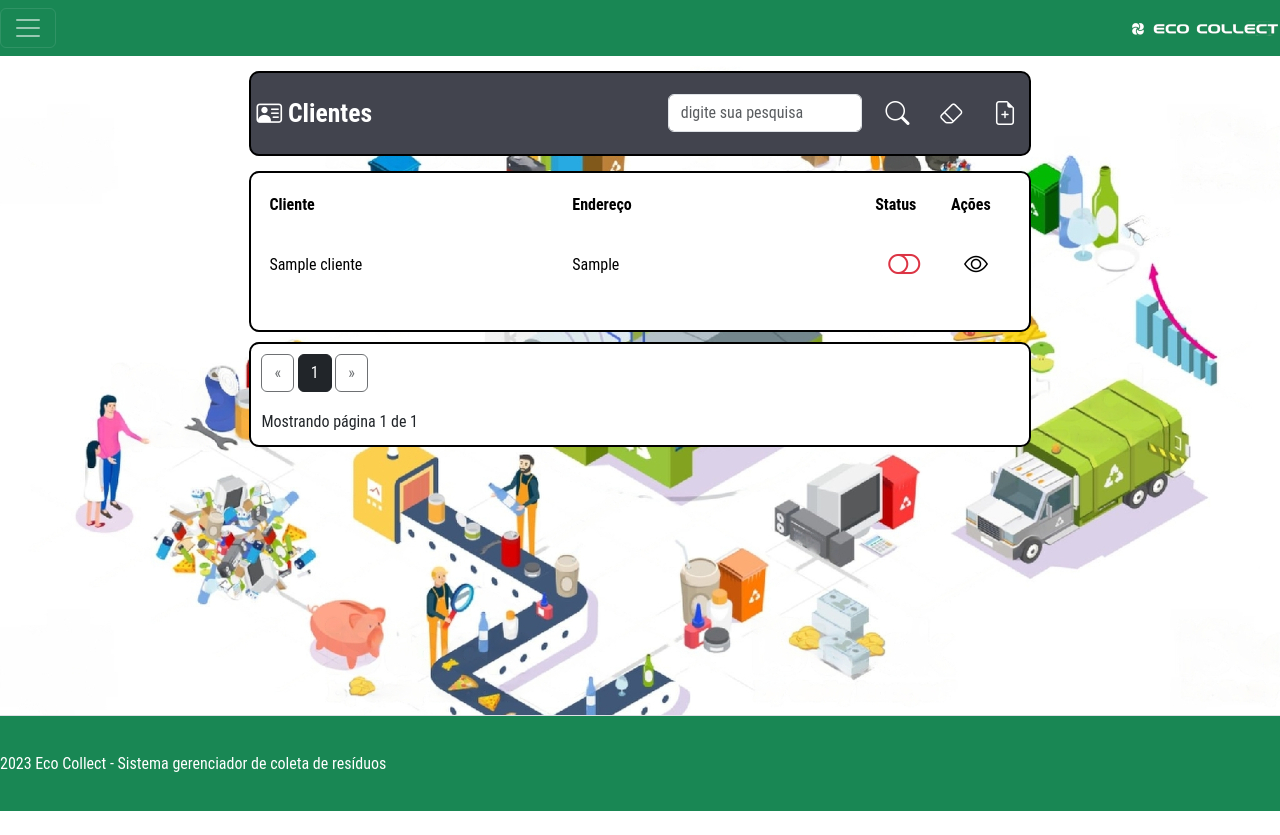
After one commit to Douglaxz/EcoCollect, a Flask app: page /cliente in a window 1280 px wide. The commit adds this page. Run offline with Flask 2, Linux system fonts and the light colour scheme; the visitor is signed in with stand-in values (Sample User, id 1); tables that the repository leaves empty hold one stand-in row (values such as "Sample post"); parts of the project's set-up code (start-up, migrations or seed data) failed here and were passed over; some libraries are stand-ins or nearby versions.

Commit message:
Clientes

```diff
--- /dev/null
+++ b/templates/cliente.html
@@ -0,0 +1,91 @@
+{% extends "template.html"%}
+{% block conteudo %}
+<form method="post" action="{{ url_for('cliente') }}" enctype="multipart/form-data" id="formulario">
+<!-- barra de navegação para desktop/notebook -->
+<div class="boxtitulocombusca">
+    <div class="box_titulo"><i class="bi bi-person-vcard" data-toggle="tooltip" data-placement="right"></i> {{ titulo }}</div>
+    <div class="box_busca">{{form.pesquisa(class="form-control")}}</div>
+    <div class="box_botoes"><a class="btn btn_titulo" href="#" onclick="myFunction()"><i class="bi bi-search" style="font-size:1.5rem; color:white;"></i></a></div>
+    <div class="box_botoes"><a class="btn btn_titulo" href="{{url_for('cliente')}}"><i class="bi bi-eraser" style="font-size:1.5rem; color:white;"></i></a></div>
+    <div class="box_botoes"><a class="btn btn_titulo" href="{{url_for('novoCliente')}}"><i class="bi bi-file-earmark-plus" style="font-size:1.5rem; color:white;"></i></a></div>
+</div>
+<!-- final -->
+<!-- barra de navegação para mobile -->
+<div class="boxtitulocombusca_responsivo">
+  <div class="box_organizadora">
+    <div class="box_titulo"><i class="bi bi-person-vcard" data-toggle="tooltip" data-placement="right" title="residuo"></i> {{ titulo }}</div>
+    <div class="box_botoes"><a class="btn btn_titulo" href="#" onclick="myFunction()"><i class="bi bi-search" style="font-size:1.5rem; color:white;"></i></a></div>
+    <div class="box_botoes"><a class="btn btn_titulo" href="{{url_for('cliente')}}"><i class="bi bi-eraser" style="font-size:1.5rem; color:white;"></i></a></div>
+    <div class="box_botoes"><a class="btn btn_titulo" href="{{url_for('novoCliente')}}"><i class="bi bi-file-earmark-plus" style="font-size:1.5rem; color:white;"></i></a></div>
+   </div>
+  <div class="container input-group">{{form.pesquisa_responsiva(class="busca__input")}}</div>
+</div>
+<!-- final -->
+</form>
+<!-- mostrar dados -->
+<div class="boxcentral">
+  <table class="table table-bordered table-responsiv table-hover">
+      <thead>
+          <tr>
+            <th width="40%">Cliente</th>
+            <th width="40%">Endereço</th>
+            <th width="10%">Status</th>
+            <th width="10%">Ações</th>
+          </tr>
+      </thead>
+      <tbody>
+          {% for cliente in clientes.items %}
+          <tr>
+              <td class="text-left">{{ cliente.nome_cliente }}</td>
+              <td class="text-left">{{ cliente.end_cliente }}</td>
+              <td class="text-left">
+                {% if cliente.status_cliente == 0: %}
+                <i class="btn bi bi-toggle-on text-success" style="font-size:2rem; color:white;">
+                {% else %}
+                <i class="btn bi bi-toggle-off text-danger" style="font-size:2rem; color:white;">
+                {% endif %}
+              <td>
+                <a class="btn" href="{{url_for('visualizarCliente',id=cliente.cod_cliente)}}"><i class="bi bi-eye" style="font-size:1.5rem; color:black;"></i></a>
+            </td>
+          </tr>
+          {% endfor %}
+      </tbody>
+  </table>
+</div>
+<!-- navegação entre as páginas -->
+<div class="boxcentral">
+  <!-- paginação links-->
+  <div class="text-right">
+    <a href="{{ url_for('cliente', page=clientes.prev_num) }}"
+      class="btn btn-outline-dark
+      {% if clientes.page == 1 %}disabled{% endif %}">
+        &laquo;
+    </a>
+  <!-- Loop through the number of pages to display a link for each-->
+    {% for page_num in clientes.iter_pages(left_edge=1, right_edge=1, left_current=1, right_current=2) %}
+  {% if page_num %}
+  <!-- Check for the active page and set the link to "Active"-->
+            {% if clientes.page == page_num %}
+            <a href="{{ url_for('cliente', page=page_num) }}"
+              class="btn btn-dark">
+                {{ page_num }}
+            </a>
+            {% else %}
+            <a href="{{ url_for('cliente', page=page_num) }}"
+              class="btn btn-outline-dark">
+                {{ page_num }}
+            </a>
+            {% endif %}
+        {% else %}
+            ...
+        {% endif %}
+    {% endfor %}
+    <a href="{{ url_for('cliente', page=clientes.next_num) }}"
+      class="btn btn-outline-dark
+      {% if clientes.page == clientes.pages %}disabled{% endif %}">
+        &raquo;
+    </a>
+  </div>
+  <p class="text-right mt-3">Mostrando página {{ clientes.page }} de {{ clientes.pages }}</p>
+</div>
+{% endblock%}
--- a/templates/template.html
+++ b/templates/template.html
@@ -30,8 +30,8 @@
           <button type="button" class="btn btn-outline-light bi bi-card-list" onclick="window.location.href = '/tipoveiculo'"> Tipo Veículo</button>
           <button type="button" class="btn btn-outline-light bi bi-truck-front" onclick="window.location.href = '/veiculo'"> Veículo</button>
           <button type="button" class="btn btn-outline-light bi bi-bootstrap-reboot" onclick="window.location.href = '/residuo'"> Resíduos</button>
-          <button type="button" class="btn btn-outline-light bi bi bi-person-workspace" onclick="window.location.href = '/motorista'"> Motoristas</button>
-
+          <button type="button" class="btn btn-outline-light bi bi-person-workspace" onclick="window.location.href = '/motorista'"> Motoristas</button>
+          <button type="button" class="btn btn-outline-light bi bi-person-vcard" onclick="window.location.href = '/cliente'"> Cliente</button>
 
 
         {% endif%}
--- a/views.py
+++ b/views.py
@@ -12,7 +12,9 @@ from models import tb_user,\
     tb_destinadores,\
     tb_tiposveiculo,\
     tb_veiculos,\
-    tb_motoristas
+    tb_motoristas,\
+    tb_clientes,\
+    tb_pontoscoleta
 from helpers import \
     frm_pesquisa, \
     frm_editar_senha,\
@@ -29,7 +31,11 @@ from helpers import \
     frm_editar_veiculo,\
     frm_visualizar_veiculo,\
     frm_editar_motorista,\
-    frm_visualizar_motorista
+    frm_visualizar_motorista,\
+    frm_editar_cliente,\
+    frm_visualizar_cliente,\
+    frm_editar_pontocoleta,\
+    frm_visualizar_pontocoleta
 
 
 # ITENS POR PÁGINA
@@ -1070,3 +1076,130 @@ def atualizarMotorista():
     else:
         flash('Favor verificar os campos!','danger')
     return redirect(url_for('visualizarMotorista', id=request.form['id']))
+
+##################################################################################################################################
+#CLIENTE
+##################################################################################################################################
+
+#---------------------------------------------------------------------------------------------------------------------------------
+#ROTA: cliente
+#FUNÇÃO: listar informações
+#PODE ACESSAR: administrador
+#---------------------------------------------------------------------------------------------------------------------------------
+@app.route('/cliente', methods=['POST','GET'])
+def cliente():
+    if 'usuario_logado' not in session or session['usuario_logado'] == None:
+        flash('Sessão expirou, favor logar novamente','danger')
+        return redirect(url_for('login',proxima=url_for('cliente')))
+    page = request.args.get('page', 1, type=int)
+    form = frm_pesquisa()
+    pesquisa = form.pesquisa.data
+    if pesquisa == "":
+        pesquisa = form.pesquisa_responsiva.data
+
+    if pesquisa == "" or pesquisa == None:
+        clientes = tb_clientes.query.order_by(tb_clientes.nome_cliente)\
+        .paginate(page=page, per_page=ROWS_PER_PAGE , error_out=False)
+    else:
+        clientes = tb_clientes.query.order_by(tb_clientes.desc_destinador)\
+        .filter(tb_clientes.nome_cliente.ilike(f'%{pesquisa}%'))\
+        .paginate(page=page, per_page=ROWS_PER_PAGE, error_out=False)
+    return render_template('cliente.html', titulo='Clientes', clientes=clientes, form=form)
+
+#---------------------------------------------------------------------------------------------------------------------------------
+#ROTA: novoCliente
+#FUNÇÃO: formulario de cadastro
+#PODE ACESSAR: administrador
+#---------------------------------------------------------------------------------------------------------------------------------
+@app.route('/novoCliente')
+def novoCliente():
+    if 'usuario_logado' not in session or session['usuario_logado'] == None:
+        flash('Sessão expirou, favor logar novamente','danger')
+        return redirect(url_for('login',proxima=url_for('novoCliente')))
+    form = frm_editar_cliente()
+    return render_template('novoCliente.html', titulo='Novo Cliente', form=form)
+
+#---------------------------------------------------------------------------------------------------------------------------------
+#ROTA: criarCliente
+#FUNÇÃO: inclusão no banco de dados
+#PODE ACESSAR: administrador
+#---------------------------------------------------------------------------------------------------------------------------------
+@app.route('/criarCliente', methods=['POST',])
+def criarCliente():
+    if 'usuario_logado' not in session or session['usuario_logado'] == None:
+        flash('Sessão expirou, favor logar novamente','danger')
+        return redirect(url_for('login',proxima=url_for('criarCliente')))
+    form = frm_editar_cliente(request.form)
+    if not form.validate_on_submit():
+        flash('Por favor, preencha todos os dados','danger')
+        return redirect(url_for('criarCliente'))
+    nome  = form.nome.data
+    endereco  = form.endereco.data
+    status = form.status.data
+    cliente = tb_clientes.query.filter_by(nome_cliente=nome).first()
+    if cliente:
+        flash ('Cliente já existe','danger')
+        return redirect(url_for('cliente'))
+    novoCliente = tb_clientes(nome_cliente=nome, end_cliente=endereco, status_cliente=status)
+    flash('Cliente criado com sucesso!','success')
+    db.session.add(novoCliente)
+    db.session.commit()
+    return redirect(url_for('cliente'))
+
+#---------------------------------------------------------------------------------------------------------------------------------
+#ROTA: visualizarCliente
+#FUNÇÃO: formulario de visualização
+#PODE ACESSAR: administrador
+#---------------------------------------------------------------------------------------------------------------------------------
+@app.route('/visualizarCliente/<int:id>')
+def visualizarCliente(id):
+    if 'usuario_logado' not in session or session['usuario_logado'] == None:
+        flash('Sessão expirou, favor logar novamente','danger')
+        return redirect(url_for('login',proxima=url_for('visualizarCliente')))
+    cliente = tb_clientes.query.filter_by(cod_cliente=id).first()
+    form = frm_visualizar_cliente()
+    form.nome.data = cliente.nome_cliente
+    form.endereco.data = cliente.end_cliente
+    form.status.data = cliente.status_cliente
+    return render_template('visualizarCliente.html', titulo='Visualizar Cliente', id=id, form=form)
+
+#---------------------------------------------------------------------------------------------------------------------------------
+#ROTA: editarCliente
+##FUNÇÃO: formulario de visualização
+#PODE ACESSAR: administrador
+#---------------------------------------------------------------------------------------------------------------------------------
+@app.route('/editarCliente/<int:id>')
+def editarCliente(id):
+    if 'usuario_logado' not in session or session['usuario_logado'] == None:
+        flash('Sessão expirou, favor logar novamente','danger')
+        return redirect(url_for('login',proxima=url_for('editarCliente')))
+    cliente = tb_clientes.query.filter_by(cod_cliente=id).first()
+    form = frm_editar_cliente()
+    form.nome.data = cliente.nome_cliente
+    form.endereco.data = cliente.end_cliente
+    form.status.data = cliente.status_cliente
+    return render_template('editarCliente.html', titulo='Editar Cliente', id=id, form=form)
+
+#---------------------------------------------------------------------------------------------------------------------------------
+#ROTA: atualizarCliente
+#FUNÇÃO: alteraçõa no banco de dados
+#PODE ACESSAR: administrador
+#---------------------------------------------------------------------------------------------------------------------------------
+@app.route('/atualizarCliente', methods=['POST',])
+def atualizarCliente():
+    if 'usuario_logado' not in session or session['usuario_logado'] == None:
+        flash('Sessão expirou, favor logar novamente','danger')
+        return redirect(url_for('login',proxima=url_for('atualizarCliente')))
+    form = frm_editar_cliente(request.form)
+    if form.validate_on_submit():
+        id = request.form['id']
+        cliente = tb_clientes.query.filter_by(cod_cliente=request.form['id']).first()
+        cliente.nome_cliente = form.nome.data
+        cliente.end_cliente = form.endereco.data
+        cliente.status_cliente = form.status.data
+        db.session.add(cliente)
+        db.session.commit()
+        flash('Cliente atualizado com sucesso!','success')
+    else:
+        flash('Favor verificar os campos!','danger')
+    return redirect(url_for('visualizarCliente', id=request.form['id']))
```
Also changed, not shown: helpers.py (+62 -8 lines), models.py (+26 -0 lines), templates/----editarEstacionamento.html (deleted, +0 -31 lines), templates/----estacionamento.html (deleted, +0 -89 lines), templates/----novoEstacionamento.html (deleted, +0 -31 lines), templates/----visualizarEstacionamento.html (deleted, +0 -34 lines), templates/editarCliente.html (added, +31 -0 lines), templates/novoCliente.html (added, +31 -0 lines), templates/visualizarCliente.html (added, +28 -0 lines).
